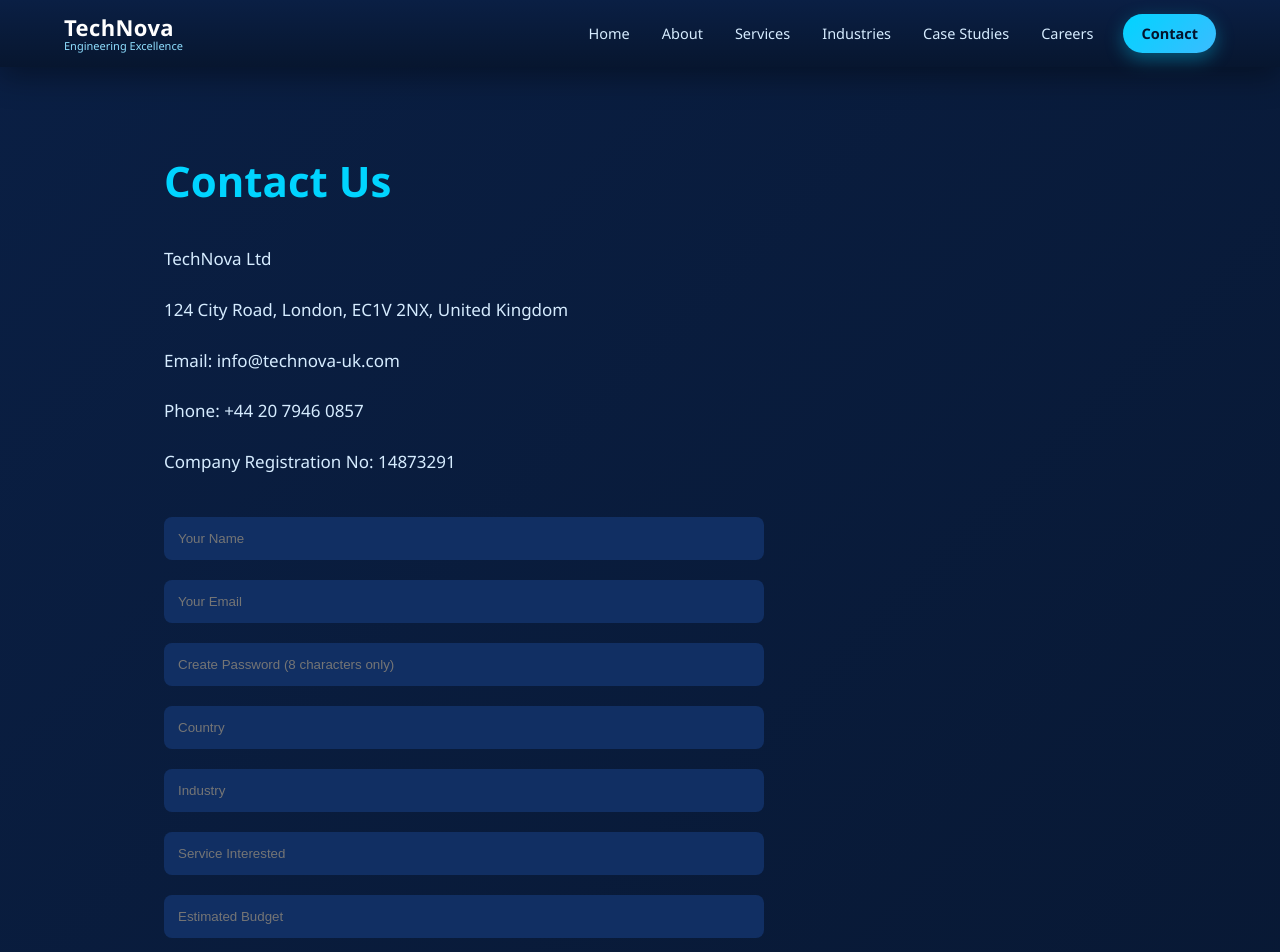
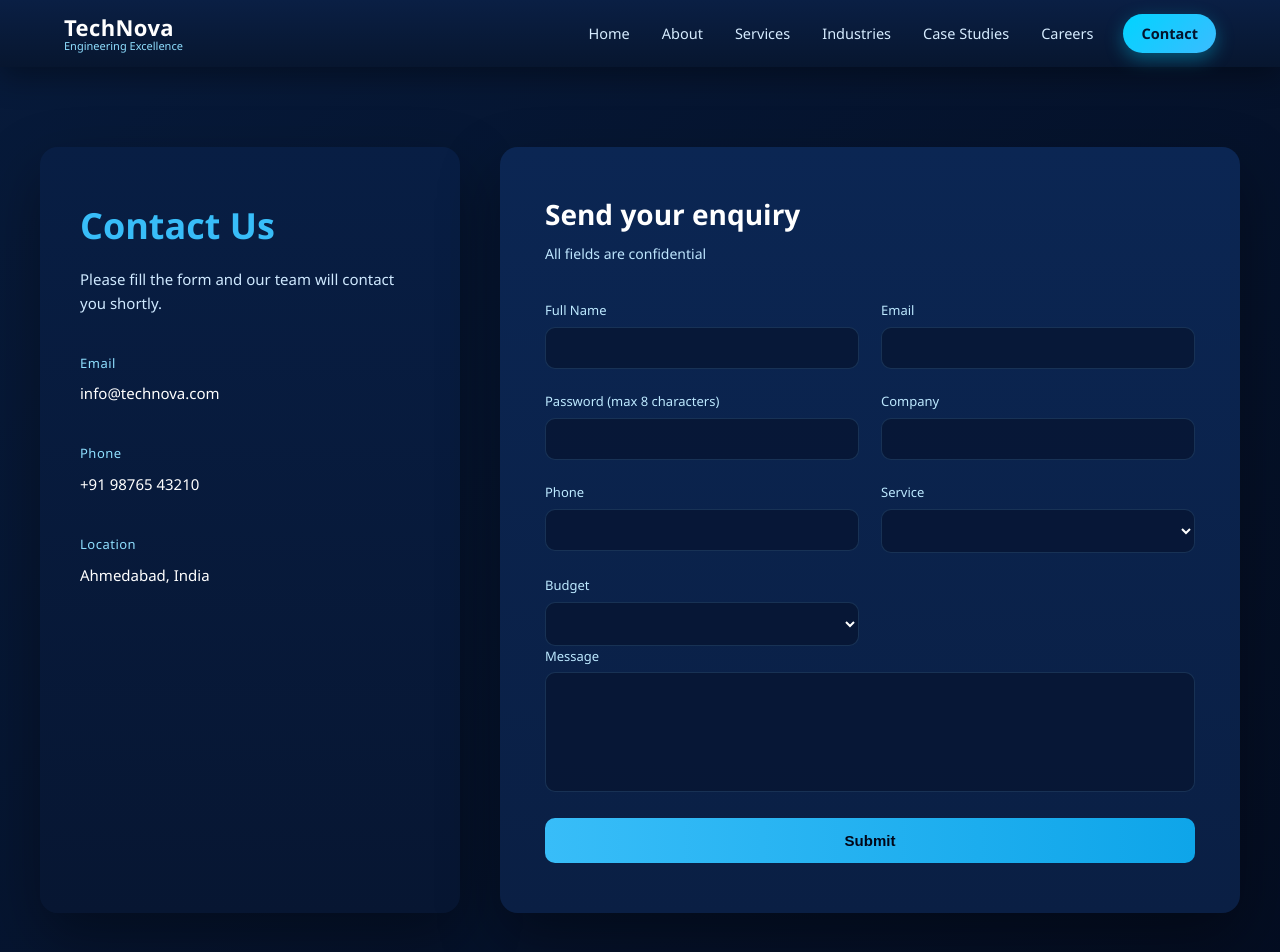
Before and after one commit to himani-13/TechNova, a React app in the folder Frontend/: page /contact in a window 1280 px wide. Shown: the top 952 px of the page. Built offline with nearby package versions, Linux system fonts and the light colour scheme; the HTML template or start-up script is replaced by a standard one.

Commit message:
Frontend

```diff
--- a/Frontend/src/index.css
+++ b/Frontend/src/index.css
@@ -5,7 +5,7 @@
 }
 
 body {
-  font-family: 'Segoe UI', sans-serif;
+  font-family: "Segoe UI", sans-serif;
   background: linear-gradient(135deg, #0a1f44, #081833);
   color: #ffffff;
   line-height: 1.6;
@@ -93,48 +93,35 @@ body {
   box-shadow: 0 18px 40px rgba(0, 0, 0, 0.35);
 }
 
-.contact-form {
-  margin-top: 40px;
-  display: grid;
-  gap: 20px;
-  max-width: 600px;
+/* Common button */
+
+.submit-btn {
+  margin-top: 26px;
+  width: 100%;
+  padding: 14px;
+  border: none;
+  border-radius: 10px;
+  background: linear-gradient(90deg, #38bdf8, #0ea5e9);
+  color: #020617;
+  font-weight: 600;
+  font-size: 15px;
+  cursor: pointer;
+  transition: 0.25s ease;
 }
 
-.contact-form input,
-.contact-form textarea,
-.contact-form select {
-  padding: 14px;
-  border-radius: 8px;
-  border: none;
-  background: #112f63;
-  color: white;
-  outline: none;
+.submit-btn:hover {
+  transform: translateY(-2px);
+  box-shadow: 0 12px 30px rgba(56, 189, 248, 0.35);
 }
 
-.contact-form input:focus,
-.contact-form textarea:focus {
-  box-shadow: 0 0 0 2px #00d4ff;
-}
-
-.contact-form button {
-  background: linear-gradient(135deg, #00d4ff, #3bbcff);
-  border: none;
-  padding: 14px;
-  border-radius: 8px;
-  font-weight: 600;
-  cursor: pointer;
-  transition: 0.3s ease;
-}
-
-.contact-form button:hover {
-  transform: translateY(-2px);
-  box-shadow: 0 10px 25px rgba(0, 212, 255, 0.4);
-}
+/* errors */
 
 .error {
   color: #ff4d4d;
   font-size: 14px;
 }
+
+/* case studies */
 
 .case-grid {
   display: grid;
@@ -181,6 +168,8 @@ body {
   transform: translateY(-3px);
   box-shadow: 0 10px 25px rgba(0, 212, 255, 0.4);
 }
+
+/* careers */
 
 .intro {
   margin-bottom: 40px;
@@ -237,6 +226,8 @@ body {
   border-top: 1px solid rgba(255, 255, 255, 0.2);
   padding-top: 20px;
 }
+
+/* content pages */
 
 .page {
   max-width: 1000px;
@@ -297,3 +288,11 @@ body {
   height: 1px;
   background: rgba(255, 255, 255, 0.15);
 }
+
+/* responsive */
+
+@media (max-width: 900px) {
+  .page {
+    padding: 60px 18px;
+  }
+}
--- /dev/null
+++ b/Frontend/src/pages/Website/Contact.css
@@ -0,0 +1,208 @@
+.contact-page{
+  padding:80px 20px;
+  background:linear-gradient(135deg,#071a3a,#040d21);
+  min-height:100vh;
+}
+
+.contact-wrapper{
+  max-width:1200px;
+  margin:auto;
+  display:grid;
+  grid-template-columns:420px 1fr;
+  gap:40px;
+}
+
+/* LEFT PANEL */
+
+.contact-info-panel{
+  background:linear-gradient(180deg,#081e44,#071632);
+  border-radius:18px;
+  padding:50px 40px;
+  color:#fff;
+  box-shadow:0 25px 60px rgba(0,0,0,0.35);
+}
+
+.contact-info-panel h2{
+  font-size:36px;
+  margin-bottom:12px;
+  color:#38bdf8;
+}
+
+.contact-info-panel p{
+  font-size:15px;
+  color:#cfe9ff;
+  line-height:1.6;
+  margin-bottom:35px;
+}
+
+.contact-meta div{
+  margin-bottom:26px;
+}
+
+.contact-meta span{
+  font-size:13px;
+  letter-spacing:0.5px;
+  color:#8fdfff;
+}
+
+.contact-meta p{
+  margin-top:6px;
+  font-size:15px;
+  color:#ffffff;
+}
+
+
+/* RIGHT PANEL */
+
+.contact-form-panel{
+  background:linear-gradient(180deg,#0b2653,#0a1f44);
+  border-radius:18px;
+  padding:45px 45px 50px;
+  box-shadow:0 25px 60px rgba(0,0,0,0.35);
+}
+
+/* header */
+
+.form-header h3{
+  font-size:28px;
+  color:#ffffff;
+  margin-bottom:6px;
+}
+
+.form-header p{
+  font-size:14px;
+  color:#bfe7ff;
+  margin-bottom:35px;
+}
+
+/* FORM */
+
+.pro-form{
+  width:100%;
+}
+
+.form-grid{
+  display:grid;
+  grid-template-columns:1fr 1fr;
+  gap:22px 22px;
+}
+
+.form-group{
+  display:flex;
+  flex-direction:column;
+}
+
+.form-group.full{
+  grid-column:1 / -1;
+}
+
+.form-group label{
+  font-size:13px;
+  color:#bde9ff;
+  margin-bottom:6px;
+}
+
+/* INPUTS */
+
+.form-group input,
+.form-group select,
+.form-group textarea{
+  background:rgba(7,20,48,0.75);
+  border:1px solid rgba(120,200,255,0.15);
+  border-radius:10px;
+  padding:12px 14px;
+  color:#ffffff;
+  font-size:14px;
+  outline:none;
+  transition:0.25s ease;
+}
+
+.form-group textarea{
+  resize:none;
+  min-height:120px;
+}
+
+.form-group input::placeholder,
+.form-group textarea::placeholder{
+  color:#7fbfe5;
+}
+
+/* focus effect */
+
+.form-group input:focus,
+.form-group select:focus,
+.form-group textarea:focus{
+  border-color:#38bdf8;
+  box-shadow:0 0 0 2px rgba(56,189,248,0.15);
+  background:rgba(7,25,60,0.9);
+}
+
+/* SELECT arrow color fix */
+
+.form-group select{
+  cursor:pointer;
+}
+
+/* SUBMIT BUTTON */
+
+.submit-btn{
+  margin-top:28px;
+  width:100%;
+  padding:14px;
+  border:none;
+  border-radius:12px;
+  background:linear-gradient(90deg,#38bdf8,#0ea5e9);
+  color:#04121f;
+  font-weight:600;
+  font-size:15px;
+  cursor:pointer;
+  transition:0.25s ease;
+}
+
+.submit-btn:hover{
+  transform:translateY(-2px);
+  box-shadow:0 12px 30px rgba(56,189,248,0.35);
+}
+
+/* small helper text if you use later */
+
+.error{
+  margin-top:5px;
+  font-size:12px;
+  color:#ff6b6b;
+}
+
+
+/* RESPONSIVE */
+
+@media(max-width:980px){
+
+  .contact-wrapper{
+    grid-template-columns:1fr;
+  }
+
+  .contact-info-panel{
+    padding:40px 30px;
+  }
+
+  .contact-form-panel{
+    padding:40px 30px;
+  }
+
+}
+
+@media(max-width:600px){
+
+  .form-grid{
+    grid-template-columns:1fr;
+  }
+
+  .contact-info-panel h2{
+    font-size:30px;
+  }
+
+  .form-header h3{
+    font-size:24px;
+  }
+
+}
--- a/Frontend/src/pages/Website/Contact.jsx
+++ b/Frontend/src/pages/Website/Contact.jsx
@@ -1,129 +1,193 @@
+
 import { useState } from "react";
+import "./Contact.css";
 
 export default function Contact() {
-  const [formData, setFormData] = useState({
+  const [form, setForm] = useState({
     name: "",
     email: "",
     password: "",
-    country: "",
-    industry: "",
+    company: "",
+    phone: "",
     service: "",
     budget: "",
-    currency: "",
-    message: "",
+    message: ""
   });
-
-  const [error, setError] = useState("");
 
   const handleChange = (e) => {
     const { name, value } = e.target;
 
-    setFormData({ ...formData, [name]: value });
-    setError("");
+    // password ko max 8 characters tak hi allow
+    if (name === "password" && value.length > 8) return;
+
+    setForm({ ...form, [name]: value });
   };
 
   const handleSubmit = (e) => {
     e.preventDefault();
 
-    if (formData.password.length !== 8) {
-      setError("Password must be exactly 8 characters.");
-      return;
-    }
+    console.log(form);
+    alert("Form submitted successfully");
 
-    alert("Form Submitted Successfully ✅");
-    console.log(formData);
+    setForm({
+      name: "",
+      email: "",
+      password: "",
+      company: "",
+      phone: "",
+      service: "",
+      budget: "",
+      message: ""
+    });
   };
 
   return (
-    <div className="page">
-      <h1>Contact Us</h1>
+    <div className="contact-page">
+      <div className="contact-wrapper">
 
-      <p>TechNova Ltd</p>
-      <p>124 City Road, London, EC1V 2NX, United Kingdom</p>
-      <p>Email: info@technova-uk.com</p>
-      <p>Phone: +44 20 7946 0857</p>
-      <p>Company Registration No: 14873291</p>
+        {/* Left panel */}
+        <div className="contact-info-panel">
+          <h2>Contact Us</h2>
+          <p>
+            Please fill the form and our team will contact you shortly.
+          </p>
 
-      <form className="contact-form" onSubmit={handleSubmit}>
+          <div className="contact-meta">
+            <div>
+              <span>Email</span>
+              <p>info@technova.com</p>
+            </div>
+            <div>
+              <span>Phone</span>
+              <p>+91 98765 43210</p>
+            </div>
+            <div>
+              <span>Location</span>
+              <p>Ahmedabad, India</p>
+            </div>
+          </div>
+        </div>
+
+        {/* Right panel */}
+        <div className="contact-form-panel">
+
+          <div className="form-header">
+            <h3>Send your enquiry</h3>
+            <p>All fields are confidential</p>
+          </div>
+
+          <form className="pro-form" onSubmit={handleSubmit}>
+
+            <div className="form-grid">
+
+              <div className="form-group">
+                <label>Full Name</label>
                 <input
                   type="text"
                   name="name"
-          placeholder="Your Name"
+                  value={form.name}
+                  onChange={handleChange}
                   required
-          onChange={handleChange}
                 />
+              </div>
 
+              <div className="form-group">
+                <label>Email</label>
                 <input
                   type="email"
                   name="email"
-          placeholder="Your Email"
+                  value={form.email}
+                  onChange={handleChange}
                   required
-          onChange={handleChange}
                 />
+              </div>
 
+              {/* ✅ PASSWORD FIELD (max 8 characters) */}
+              <div className="form-group">
+                <label>Password (max 8 characters)</label>
                 <input
                   type="password"
                   name="password"
-          placeholder="Create Password (8 characters only)"
+                  value={form.password}
+                  onChange={handleChange}
+                  maxLength={8}
                   required
+                />
+              </div>
+
+              <div className="form-group">
+                <label>Company</label>
+                <input
+                  type="text"
+                  name="company"
+                  value={form.company}
                   onChange={handleChange}
                 />
+              </div>
 
-        {error && <p className="error">{error}</p>}
-
+              <div className="form-group">
+                <label>Phone</label>
                 <input
                   type="text"
-          name="country"
-          placeholder="Country"
-          required
+                  name="phone"
+                  value={form.phone}
                   onChange={handleChange}
                 />
+              </div>
 
-        <input
-          type="text"
-          name="industry"
-          placeholder="Industry"
+              <div className="form-group">
+                <label>Service</label>
+                <select
+                  name="service"
+                  value={form.service}
+                  onChange={handleChange}
                   required
-          onChange={handleChange}
-        />
+                >
+                  <option value=""></option>
+                  <option>Web Development</option>
+                  <option>Mobile App Development</option>
+                  <option>Cloud & DevOps</option>
+                  <option>AI & Automation</option>
+                  <option>UI / UX Design</option>
+                </select>
+              </div>
 
-        <input
-          type="text"
-          name="service"
-          placeholder="Service Interested"
-          required
-          onChange={handleChange}
-        />
-
-        <input
-          type="number"
+              <div className="form-group">
+                <label>Budget</label>
+                <select
                   name="budget"
-          placeholder="Estimated Budget"
-          required
-          onChange={handleChange}
-        />
-
-        <select
-          name="currency"
-          required
+                  value={form.budget}
                   onChange={handleChange}
                 >
-          <option value="">Select Currency</option>
-          <option value="USD">USD</option>
-          <option value="GBP">GBP</option>
-          <option value="INR">INR</option>
-          <option value="EUR">EUR</option>
+                  <option value=""></option>
+                  <option>Below 50,000</option>
+                  <option>50,000 – 2,00,000</option>
+                  <option>2,00,000 – 5,00,000</option>
+                  <option>Above 5,00,000</option>
                 </select>
+              </div>
 
+            </div>
+
+            <div className="form-group full">
+              <label>Message</label>
               <textarea
                 name="message"
-          placeholder="Your Message"
+                rows="5"
+                value={form.message}
+                onChange={handleChange}
                 required
-          onChange={handleChange}
               />
+            </div>
 
-        <button type="submit">Submit</button>
+            <button type="submit" className="submit-btn">
+              Submit
+            </button>
+
           </form>
+        </div>
+
+      </div>
     </div>
   );
 }
```
Also changed, not shown: Frontend/src/App.jsx (+5 -10 lines). Lines whose indentation alone changed are shown as unchanged.
